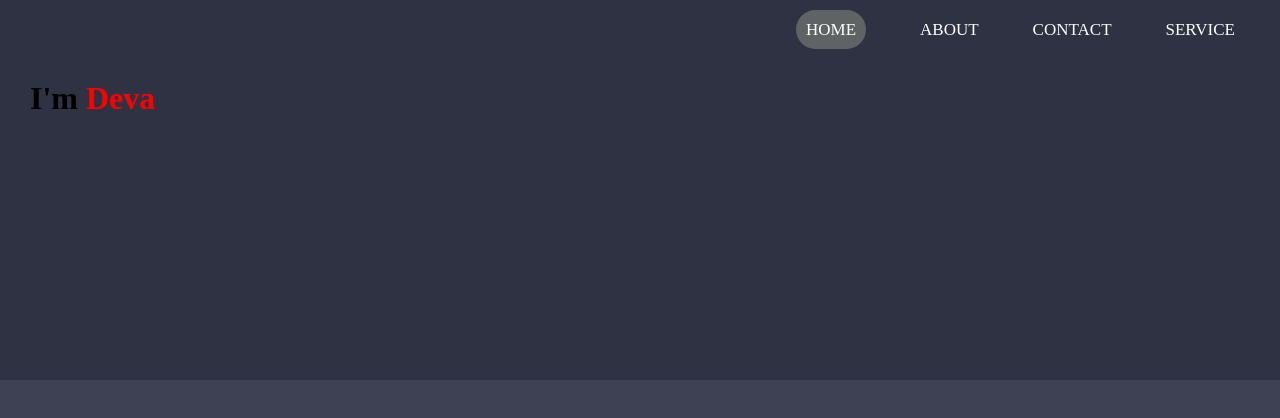
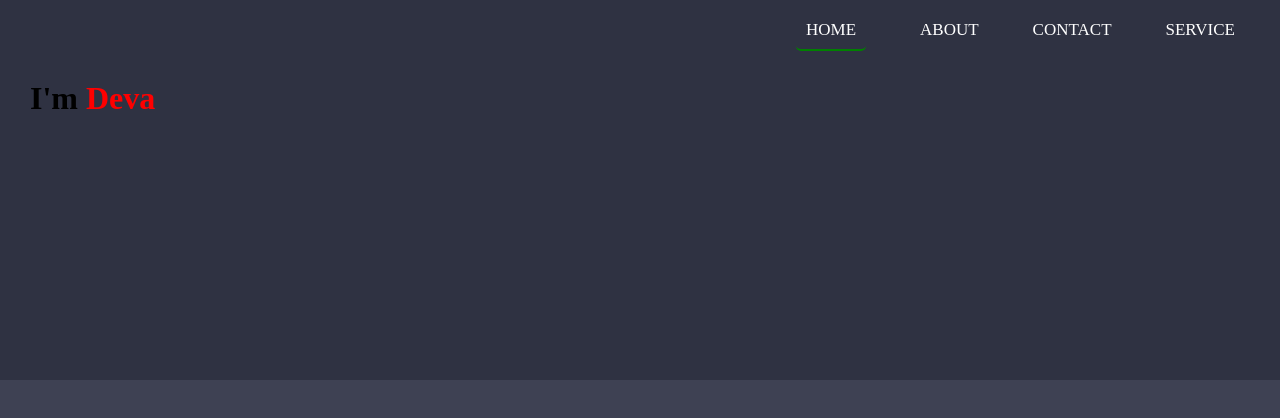
Before and after one commit to DevaS-official/Portfolio, a plain HTML site: page index.html in a window 1280 px wide. Drawn offline with nearby package versions, Linux system fonts and the light colour scheme.

Commit message:
fix:update z-index

```diff
--- a/index.html
+++ b/index.html
@@ -19,7 +19,7 @@
 </head>
 
 <body>
-
+   <div class="main">
     <nav>
         <input type="checkbox" id="check">
         <label for="check" class="checkbtn">
@@ -37,6 +37,7 @@
     <div class="container">
         <h1>I'm <span>Deva</span></h1>
     </div>
+   </div>
 
 </body>
 
--- a/style.css
+++ b/style.css
@@ -8,6 +8,8 @@
     margin: 0;
     padding: 0;
     box-sizing: border-box;
+}i{
+    z-index: 100;
 }
 h1{
     margin-left: 30px;
@@ -19,6 +21,8 @@ body{
     background: #3e4153;
 }
 nav{
+    position: sticky;
+    top: 0;
     background-color: var(--primary-dark);
     height: 80px;
     width: 100%;
@@ -27,6 +31,7 @@ nav{
     background-color: var(--primary-dark);
     min-height: 300px;
 }
+
 label.logo{
     color: white;
     font-size: 35px;
@@ -52,9 +57,10 @@ nav ul li a{
     text-transform: uppercase;
 }
 a.active,a:hover{
-    background: #606364;
+
     color: white;
-    border-radius: 20px;
+    border-bottom: 2px solid green;
+    border-radius: 5px;
     padding: 10px;
     transition: .5s;
 }
@@ -104,6 +110,7 @@ a.active,a:hover{
         font-size: 20px;
     }
     a:hover,a.active{
+        border: 0;
         background: none;
         color: #0082e6;
     }
```
